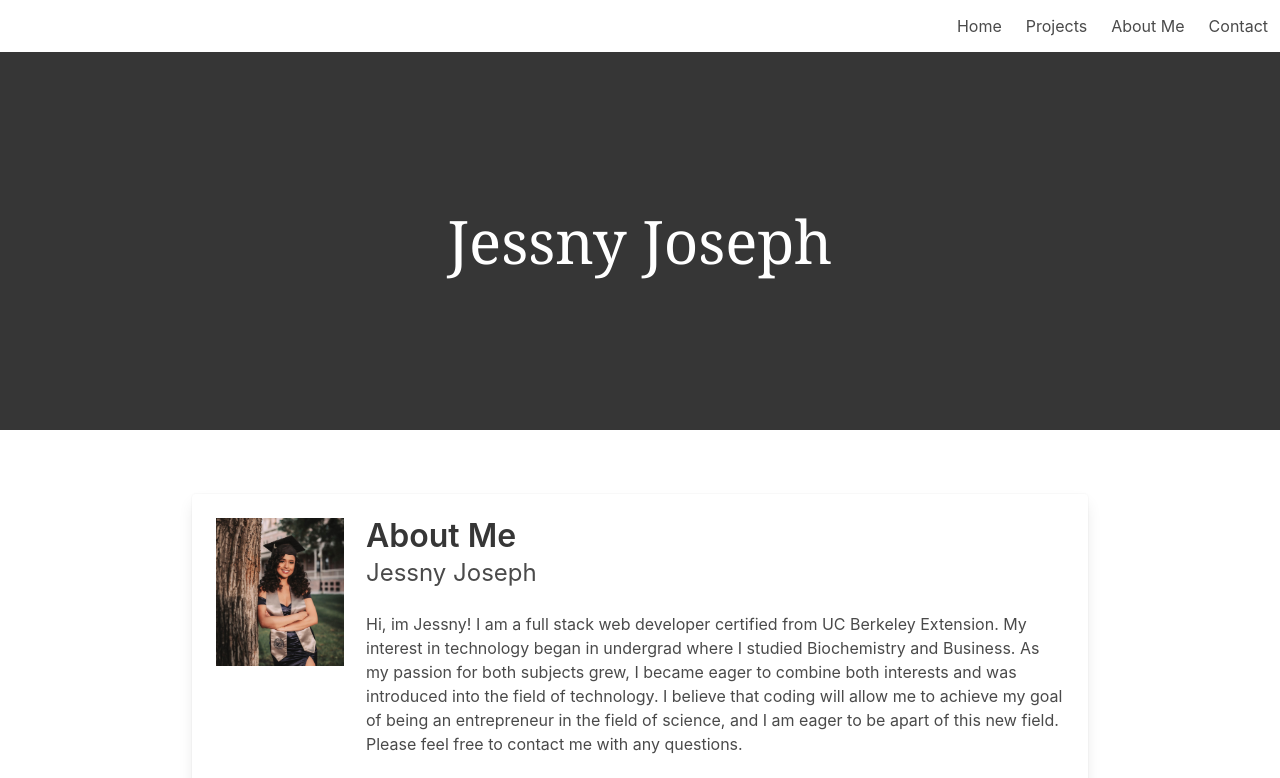
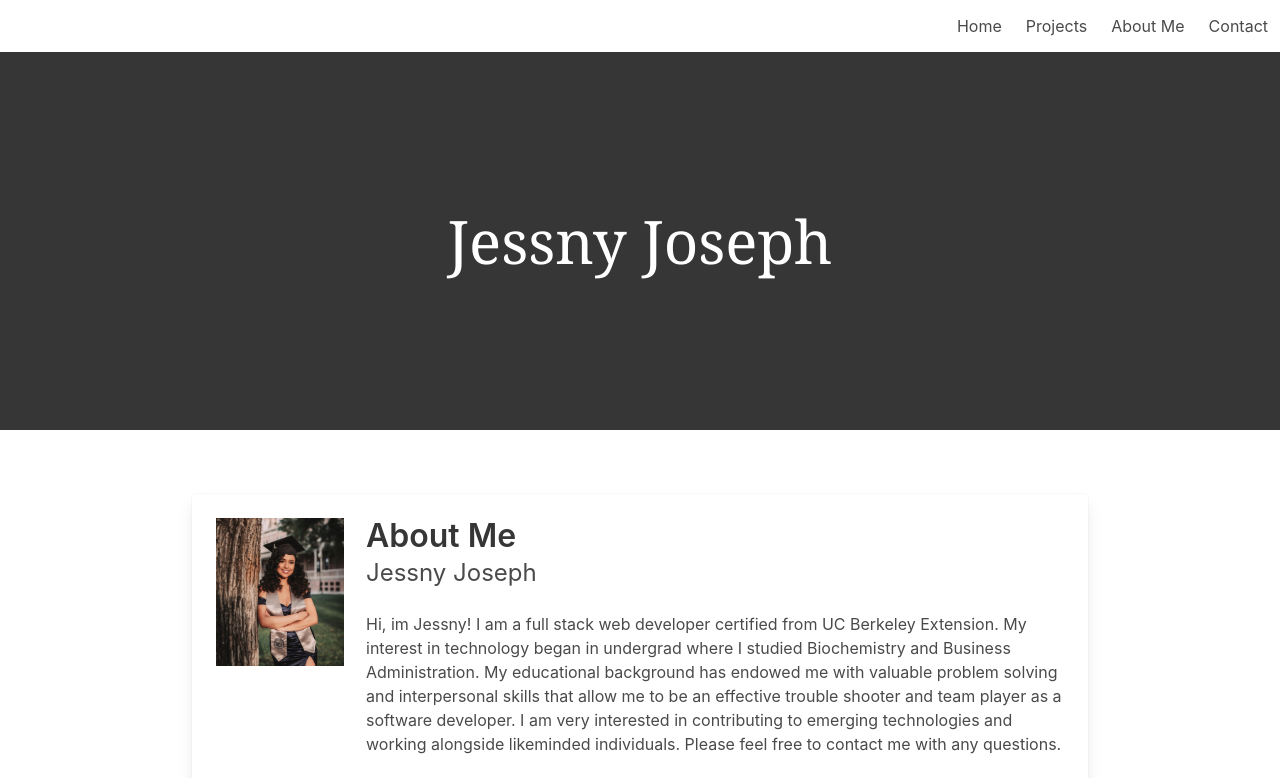
Before and after one commit to jessnyj/react-portfolio, a React (Create React App) app: page /about in a window 1280 px wide. Shown: the top 778 px of the page. Built offline with nearby package versions, Linux system fonts and the light colour scheme.

Commit message:
fixed about me and home page

```diff
--- a/src/pages/About/about.js
+++ b/src/pages/About/about.js
@@ -19,11 +19,10 @@ const About = () => {
                     <div id="aboutText" className="content">
                         Hi, im Jessny! I am a full stack web developer certified
                         from UC Berkeley Extension. My interest in technology began in undergrad
-                        where I studied Biochemistry and Business. As my passion for both subjects
-                        grew, I became eager to combine both interests and was introduced into the field
-                        of technology. I believe that coding will allow me to achieve my goal of being an
-                        entrepreneur in the field of science, and I am eager to be apart of this new field. Please
-                        feel free to contact me with any questions.
+                        where I studied Biochemistry and Business Administration. My educational background has
+                        endowed me with valuable problem solving and interpersonal skills that allow me to be an effective
+                        trouble shooter and team player as a software developer. I am very interested in contributing to emerging technologies and working
+                        alongside likeminded individuals. Please feel free to contact me with any questions.
                     </div>
                     <div id="socialBtns" className="field is-grouped">
                         <p className="control btns">
--- a/src/pages/Home/home.js
+++ b/src/pages/Home/home.js
@@ -16,7 +16,7 @@ class Home extends Component {
                 <h1 id="name" className="animate__animated animate__fadeInDown">
                     <span role="img" aria-label="sheep">👋 </span>
                     Hi, I'm Jessny.</h1>
-                <p id="desc">I am a full stack web developer interested in the convergence between biological systems and emerging technologies.
+                <p id="desc">I am a full stack web developer from UC Berkeley Extension. I have a background in Biochemistry and Business Administration, and I am interested in contributing towards emerging technologies.
                 Please feel free to take a look at my most recent projects.  </p>
             </div>
         );
```
